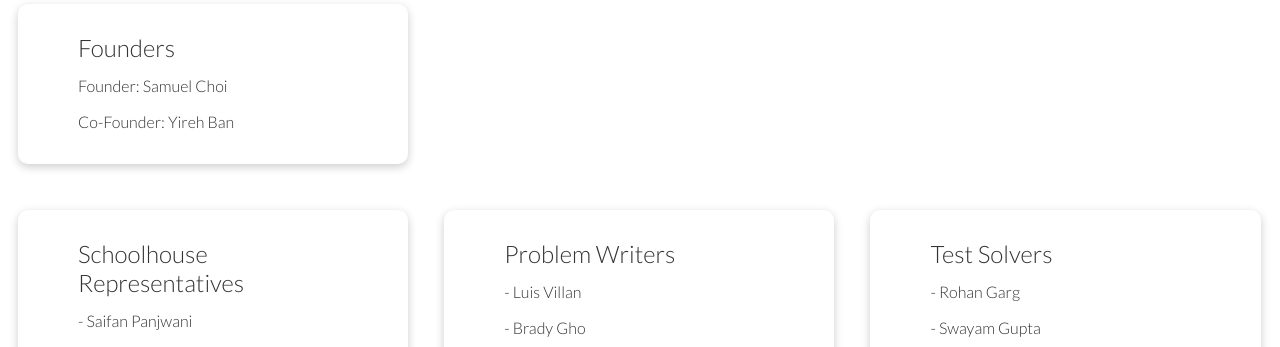
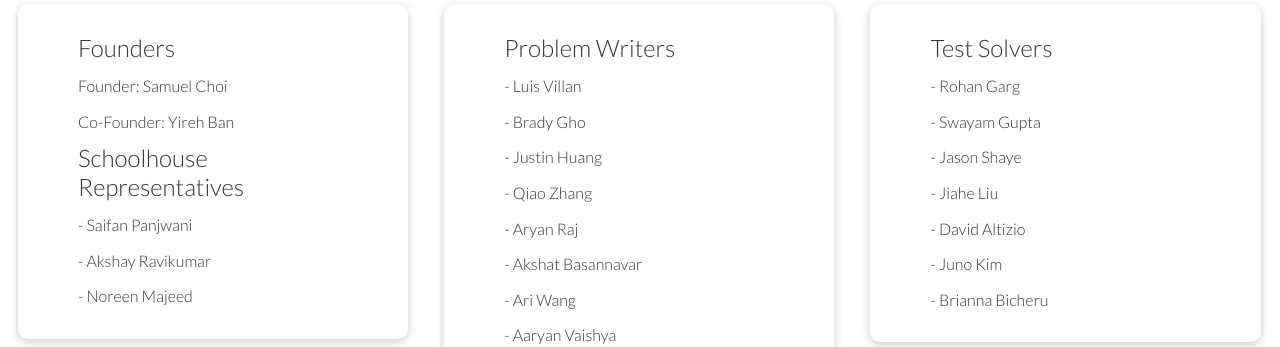
Before and after one commit to akshayravikumar/jmpsc, a plain HTML site: page aboutus.html in a window 1280 px wide. Shown: the part 328-675 px from the top of the page. Drawn offline with Linux system fonts and the light colour scheme.

Commit message:
Update aboutus.html

```diff
--- a/aboutus.html
+++ b/aboutus.html
@@ -45,12 +45,6 @@
         <p class="title"></p>
         <p>Founder: Samuel Choi</p>
         <p>Co-Founder: Yireh Ban</p>
-      </div>
-    </div>
-  </div>
-     </div><div class="column">
-    <div class="card">
-      <div class="container">
         <h2>Schoolhouse Representatives</h2>
         <p class="title"></p>
         <p>- Saifan Panjwani </p>
```
